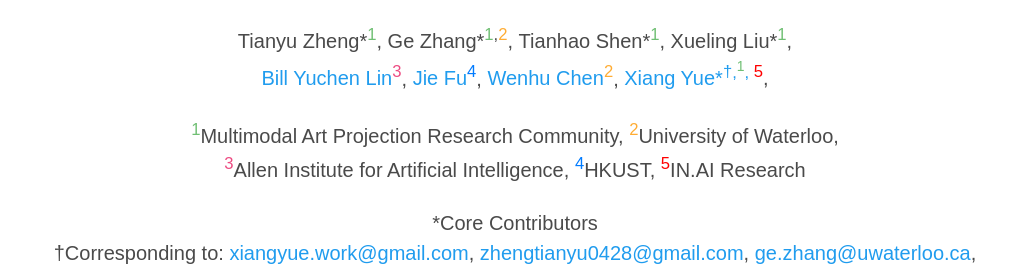
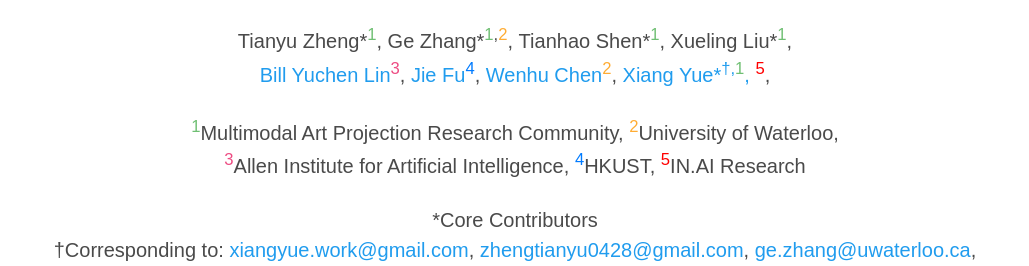
Before and after one commit to OpenCodeInterpreter/opencodeinterpreter.github.io, a plain HTML site: page index.html in a window 1280 px wide. Shown: the part 203-469 px from the top of the page, without its empty margins (125-1154 px from the left). Drawn offline with nearby package versions, Linux system fonts and the light colour scheme; a script that the page names is missing; some icons are missing; a web font is replaced by a local one.

Commit message:
Update index.html

```diff
--- a/index.html
+++ b/index.html
@@ -120,7 +120,7 @@
 
 
             <span class="author-block">
-              <a href="https://xiangyue9607.github.io/" style="text-decoration: none; color: inherit;">Xiang Yue*<sup>†</sup><sup>,<sup style="color:#6fbf73;">1</sup>, </sup><sup style="color: #ff0000;">5</sup></a>,
+              <a href="https://xiangyue9607.github.io/" style="text-decoration: none; color: inherit;">Xiang Yue*<sup>†</sup><sup>,</sup><sup style="color: #6fbf73;">1</sup>, </sup><sup style="color: #ff0000;">5</sup></a>,
             </span>
 
 
```
